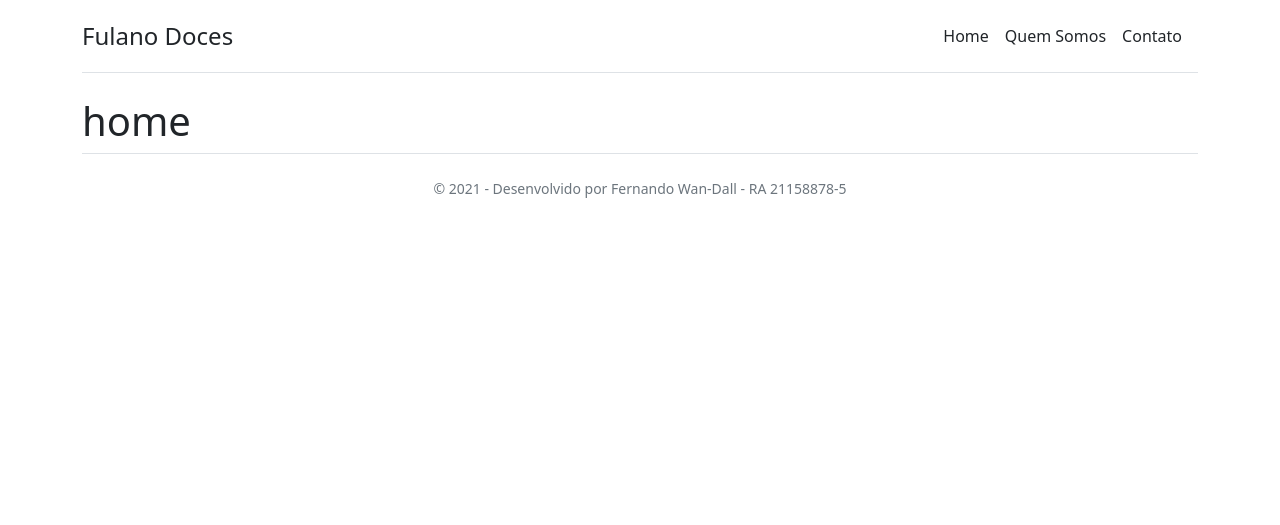
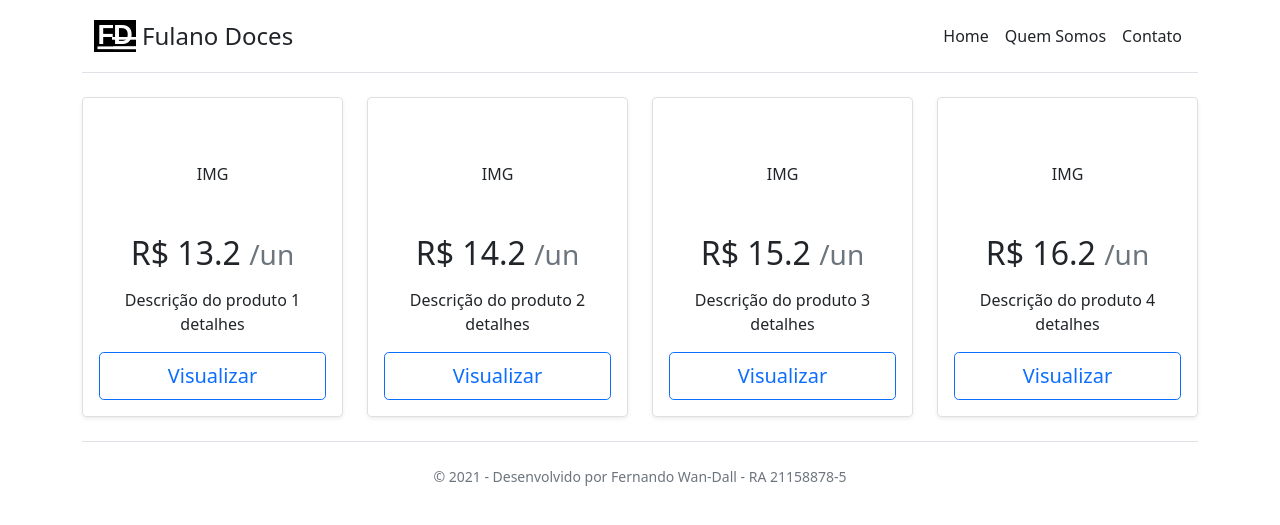
Before and after one commit to wan-dall/21158878-5_FernandoWan-Dall, a PHP site: page / in a window 1280 px wide. Shown: the top 525 px of the page. Run offline with PHP 8.4, Linux system fonts and the light colour scheme.

Commit message:
Exibição de produtos na página inicial

```diff
--- /dev/null
+++ b/dados/produtos.php
@@ -0,0 +1,11 @@
+<?php
+
+$produtos = [];
+
+for ($n = 1; $n <= 10; $n++) {
+    $produtos[$n] = [
+        'nome' => "produto {$n}",
+        'preco' => $n + 12.2,
+        'descricao' => "Descrição do produto {$n}",
+    ];
+}
--- a/index.php
+++ b/index.php
@@ -32,6 +32,16 @@ switch ($uri) {
     <header>
         <div class="d-flex flex-column flex-md-row align-items-center pb-3 mb-4 border-bottom">
             <a href="/" class="d-flex align-items-center text-dark text-decoration-none">
+                <svg xmlns="http://www.w3.org/2000/svg" xmlns:xlink="http://www.w3.org/1999/xlink" width="60" height="32" viewBox="0 0 40 32">
+                    <title>Fulano Doces</title>
+                    <g transform="matrix(1 0 0 1 20 15)" style="" id="90191ff3-22b7-40b6-b4d8-c88d3a949d12">
+                        <rect fill="#000000" x="-18" y="-16" width="42" height="34"></rect>
+                        <text font-family="Arial" font-size="27" font-style="normal" font-weight="700" text-decoration="underline" style="fill: rgb(255,255,255); opacity: 1; white-space: pre;">
+                            <tspan x="-14.52" y="9.42" >F</tspan>
+                            <tspan x="1.3" y="9.42" >D</tspan>
+                        </text>
+                    </g>
+                </svg>
                 <span class="fs-4">Fulano Doces</span>
             </a>
             <nav class="d-inline-flex mt-2 mt-md-0 ms-md-auto">
--- a/pages/home.php
+++ b/pages/home.php
@@ -1 +1,33 @@
-<h1>home</h1>
+<?php
+require __DIR__ . '/../dados/produtos.php';
+
+$produtos = array_slice($produtos, 0, 4, true);
+?>
+<div class="row row-cols-1 row-cols-md-4 mb-3 text-center">
+    <?php
+    foreach ($produtos as $id => $item) {
+        ?>
+        <div class="col">
+            <div class="card mb-2 rounded-3 shadow-sm">
+                <div class="card-body">
+                    <div class="py-5">
+                        IMG
+                    </div>
+                    <h2 class="card-title pricing-card-title">
+                        R$ <?php echo $item['preco']; ?>
+                        <small class="text-muted fw-light">/un</small>
+                    </h2>
+                    <ul class="list-unstyled mt-3 mb-3">
+                        <li><?php echo $item['descricao']; ?></li>
+                        <li>detalhes</li>
+                    </ul>
+                    <a href="produto/?id=<?php echo $id; ?>" class="w-100 btn btn-lg btn-outline-primary">
+                        Visualizar
+                    </a>
+                </div>
+            </div>
+        </div>
+        <?php
+    }
+    ?>
+</div>
```
Also changed, not shown: pages/produto.php (+16 -1 lines).
